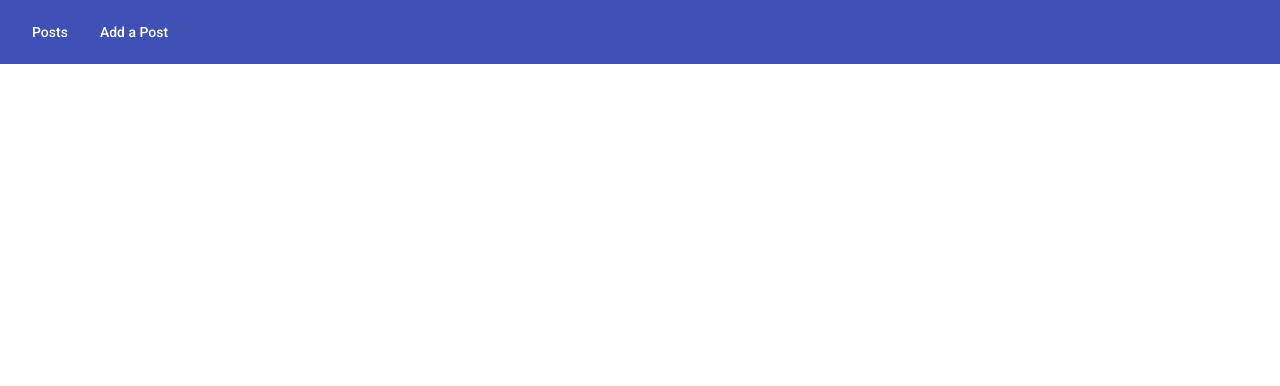
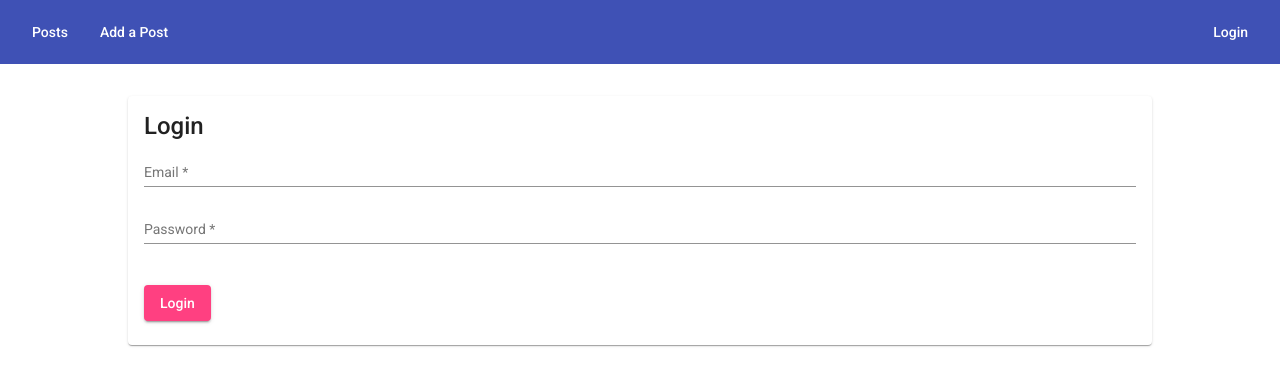
Before and after one commit to webguy83/angular-node, an Angular app: page /login in a window 1280 px wide. Before the commit this address led to /. Shown: the top 386 px of the page. Built offline with nearby package versions, Linux system fonts and the light colour scheme.

Commit message:
added login

```diff
--- a/src/app/app-routing.module.ts
+++ b/src/app/app-routing.module.ts
@@ -2,10 +2,12 @@
 import { Routes, RouterModule } from '@angular/router';
 import { PostCreateComponent } from './posts/post-create/post-create.component';
 import { PostListComponent } from './posts/post-list/post-list.component';
+import { LoginComponent } from './auth/login/login.component';
 
 const routes: Routes = [
   { path: '', component: PostListComponent, pathMatch: 'full' },
   { path: 'create', component: PostCreateComponent },
+  { path: 'login', component: LoginComponent },
   { path: 'edit/:id', component: PostCreateComponent },
 ];
 
--- a/src/app/app.module.ts
+++ b/src/app/app.module.ts
@@ -1,6 +1,6 @@
 import { BrowserModule } from '@angular/platform-browser';
 import { NgModule } from '@angular/core';
-import { ReactiveFormsModule } from '@angular/forms';
+import { ReactiveFormsModule, FormsModule } from '@angular/forms';
 import { MatCardModule } from '@angular/material/card';
 import { MatButtonModule } from '@angular/material/button';
 import { MatFormFieldModule } from '@angular/material/form-field';
@@ -16,6 +16,7 @@
 import { HeaderComponent } from './header/header.component';
 import { PostCreateComponent } from './posts/post-create/post-create.component';
 import { PostListComponent } from './posts/post-list/post-list.component';
+import { LoginComponent } from './auth/login/login.component';
 import { BrowserAnimationsModule } from '@angular/platform-browser/animations';
 
 @NgModule({
@@ -24,11 +25,13 @@
     PostCreateComponent,
     HeaderComponent,
     PostListComponent,
+    LoginComponent,
   ],
   imports: [
     BrowserModule,
     AppRoutingModule,
     ReactiveFormsModule,
+    FormsModule,
     BrowserAnimationsModule,
     MatCardModule,
     MatButtonModule,
--- /dev/null
+++ b/src/app/auth/login/login.component.css
@@ -0,0 +1,7 @@
+mat-form-field {
+  width: 100%;
+}
+
+mat-card-actions {
+  margin: 0 auto;
+}
--- /dev/null
+++ b/src/app/auth/login/login.component.html
@@ -0,0 +1,33 @@
+<!-- <mat-spinner></mat-spinner> -->
+<mat-card>
+  <form>
+    <mat-card-title>Login</mat-card-title>
+    <mat-card-content>
+      <mat-form-field>
+        <input
+          matInput
+          type="email"
+          placeholder="Email"
+          name="email"
+          required
+        />
+      </mat-form-field>
+      <!-- <mat-error>Please enter a valid email!</mat-error> -->
+      <mat-form-field>
+        <input
+          matInput
+          type="password"
+          placeholder="Password"
+          name="password"
+          required
+        />
+      </mat-form-field>
+      <!-- <mat-error>Please enter valid password!</mat-error> -->
+    </mat-card-content>
+    <mat-card-actions>
+      <button mat-raised-button color="accent" type="submit">
+        Login
+      </button>
+    </mat-card-actions>
+  </form>
+</mat-card>
--- a/src/app/header/header.component.html
+++ b/src/app/header/header.component.html
@@ -2,7 +2,10 @@
   <button mat-button [routerLink]="'/'">
     Posts
   </button>
-  <button mat-button [routerLink]="'/create'">
+  <button mat-button style="margin-right: auto;" [routerLink]="'/create'">
     Add a Post
   </button>
+  <button mat-button [routerLink]="'/login'">
+    Login
+  </button>
 </mat-toolbar>
```
Also changed, not shown: src/app/auth/login/login.component.ts (added, +7 -0 lines).
